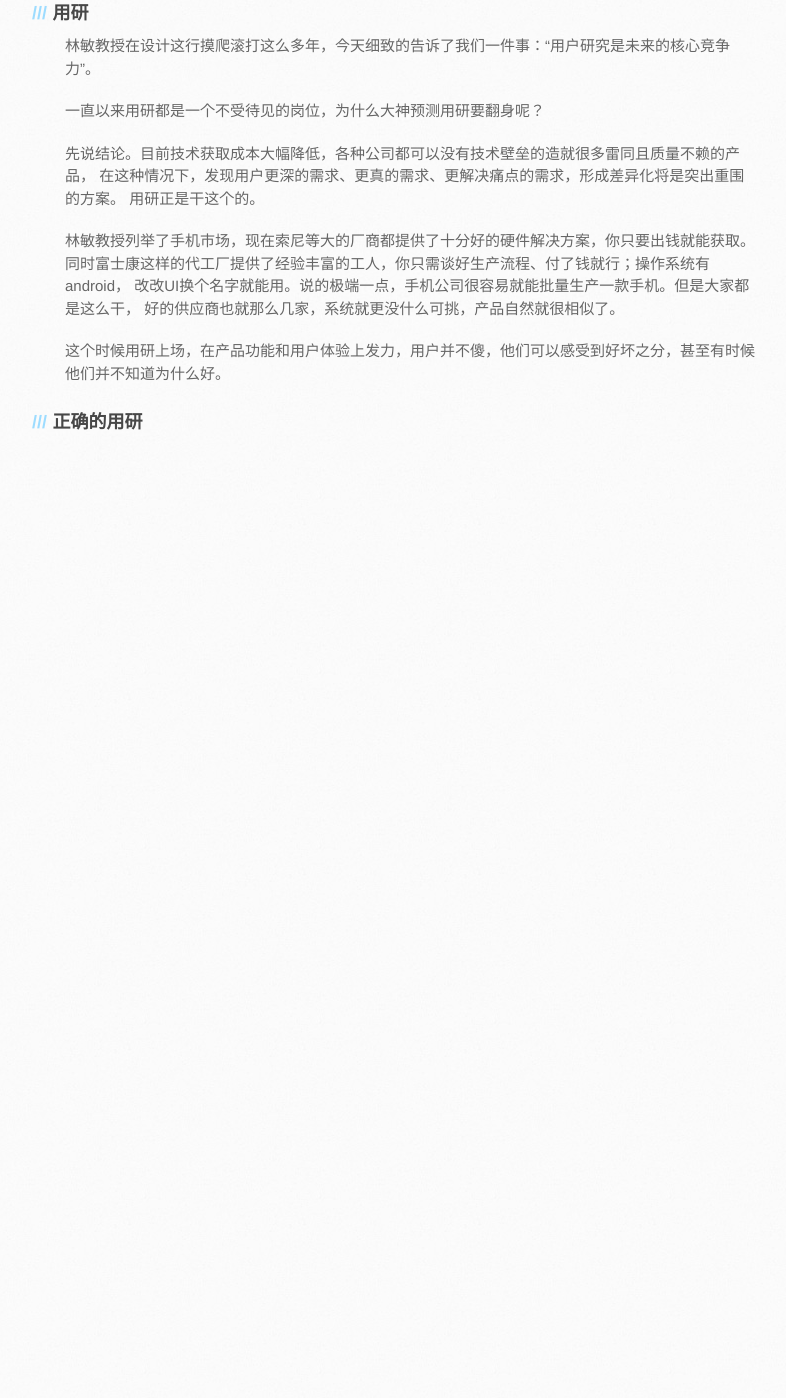
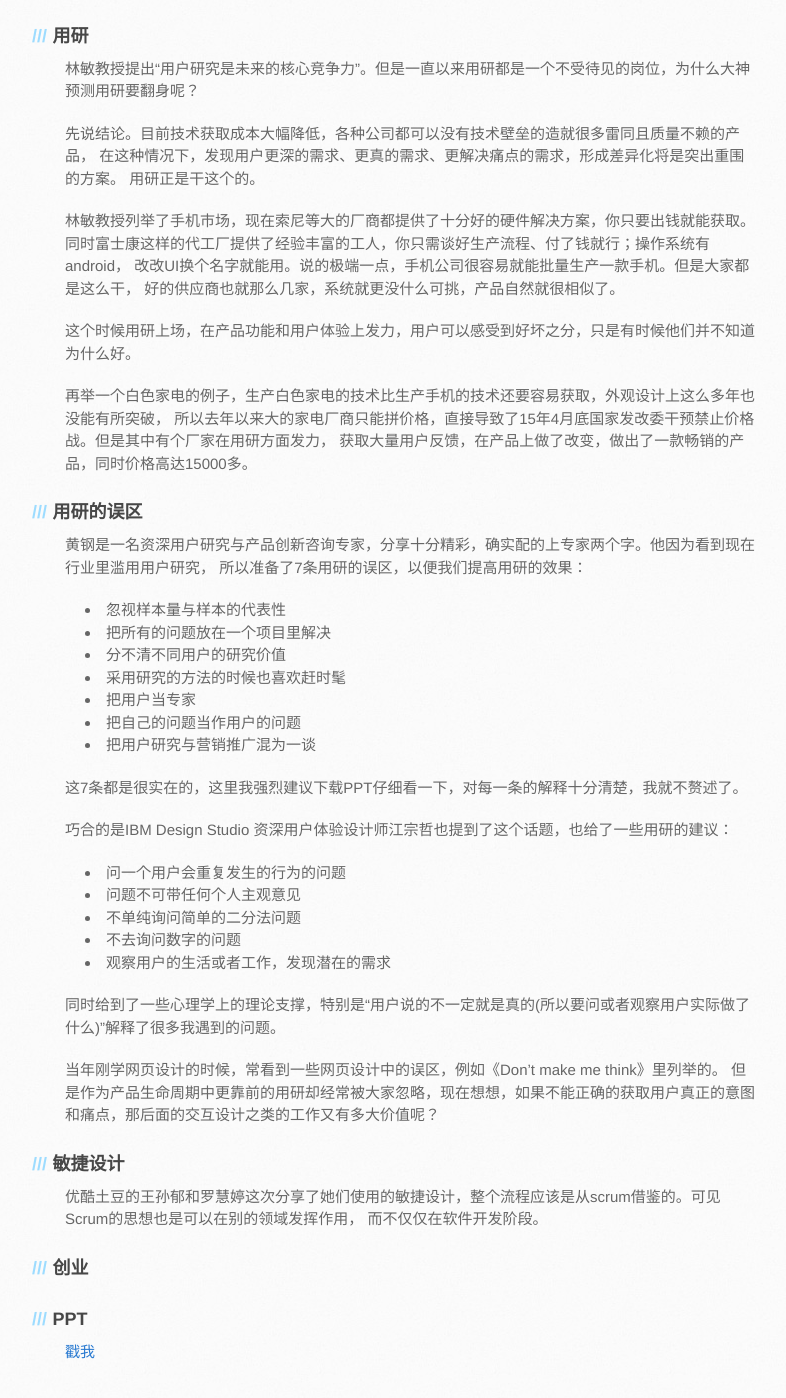
Before and after one commit to WalterInSH/walterinsh.github.io, a Jekyll site: the page built from _posts/2015-07-18-2015-hdcon-review.md, in a window 1280 px wide and 1400 px high, scrolled down 1203 px. Shown: the whole window, without its empty margins (105-891 px from the left). Built offline with Jekyll 4.4.1, drawn with Linux system fonts in a browser that asks for light colours; some web fonts are replaced; Markdown is read by kramdown in place of the engine named in the settings; comment, search, counter and statistics services are not loaded; before the commit the page ends 1670 px from its top, so only the background shows below that; some of the changed text lies outside the part shown.

Commit message:
add user research tips

```diff
--- a/_posts/2015-07-18-2015-hdcon-review.md
+++ b/_posts/2015-07-18-2015-hdcon-review.md
@@ -41,13 +41,11 @@ date:   2015-07-18
 向资源妥协其实很无奈，例如创业团队没有钱维持公司运转，大幅提高了广告的出现率。这确实影响了用户体验，
 但是这可能会救活公司。
 
-大家都在呼喊用户为核心，这是很多产品和设计入行时就知道的准则，但这就像在呼喊与人向善。
+大家都在呼喊用户为核心，这是很多产品和设计入行时就知道的准则。但是最后圆桌讨论时，被问及自己公司的状况时，都显得有些无奈。
 
 ###用研
 
-林敏教授在设计这行摸爬滚打这么多年，今天细致的告诉了我们一件事：“用户研究是未来的核心竞争力”。
-
-一直以来用研都是一个不受待见的岗位，为什么大神预测用研要翻身呢？
+林敏教授提出“用户研究是未来的核心竞争力”。但是一直以来用研都是一个不受待见的岗位，为什么大神预测用研要翻身呢？
 
 先说结论。目前技术获取成本大幅降低，各种公司都可以没有技术壁垒的造就很多雷同且质量不赖的产品，
 在这种情况下，发现用户更深的需求、更真的需求、更解决痛点的需求，形成差异化将是突出重围的方案。
@@ -58,6 +56,48 @@ date:   2015-07-18
 改改UI换个名字就能用。说的极端一点，手机公司很容易就能批量生产一款手机。但是大家都是这么干，
 好的供应商也就那么几家，系统就更没什么可挑，产品自然就很相似了。
 
-这个时候用研上场，在产品功能和用户体验上发力，用户并不傻，他们可以感受到好坏之分，甚至有时候他们并不知道为什么好。
+这个时候用研上场，在产品功能和用户体验上发力，用户可以感受到好坏之分，只是有时候他们并不知道为什么好。
 
-###正确的用研
+再举一个白色家电的例子，生产白色家电的技术比生产手机的技术还要容易获取，外观设计上这么多年也没能有所突破，
+所以去年以来大的家电厂商只能拼价格，直接导致了15年4月底国家发改委干预禁止价格战。但是其中有个厂家在用研方面发力，
+获取大量用户反馈，在产品上做了改变，做出了一款畅销的产品，同时价格高达15000多。
+
+###用研的误区
+
+黄钢是一名资深用户研究与产品创新咨询专家，分享十分精彩，确实配的上专家两个字。他因为看到现在行业里滥用用户研究，
+所以准备了7条用研的误区，以便我们提高用研的效果：
+
+* 忽视样本量与样本的代表性
+* 把所有的问题放在一个项目里解决
+* 分不清不同用户的研究价值
+* 采用研究的方法的时候也喜欢赶时髦
+* 把用户当专家
+* 把自己的问题当作用户的问题
+* 把用户研究与营销推广混为一谈
+
+这7条都是很实在的，这里我强烈建议下载PPT仔细看一下，对每一条的解释十分清楚，我就不赘述了。
+
+巧合的是IBM Design Studio 资深用户体验设计师江宗哲也提到了这个话题，也给了一些用研的建议：
+
+* 问一个用户会重复发生的行为的问题
+* 问题不可带任何个人主观意见
+* 不单纯询问简单的二分法问题
+* 不去询问数字的问题
+* 观察用户的生活或者工作，发现潜在的需求
+
+同时给到了一些心理学上的理论支撑，特别是“用户说的不一定就是真的(所以要问或者观察用户实际做了什么)”解释了很多我遇到的问题。
+
+当年刚学网页设计的时候，常看到一些网页设计中的误区，例如《Don't make me think》里列举的。
+但是作为产品生命周期中更靠前的用研却经常被大家忽略，现在想想，如果不能正确的获取用户真正的意图和痛点，那后面的交互设计之类的工作又有多大价值呢？
+
+###敏捷设计
+
+优酷土豆的王孙郁和罗慧婷这次分享了她们使用的敏捷设计，整个流程应该是从scrum借鉴的。可见Scrum的思想也是可以在别的领域发挥作用，
+而不仅仅在软件开发阶段。
+
+###创业
+
+
+###PPT
+
+[戳我](http://2015.hdcon.org/index.php/download/)
```
